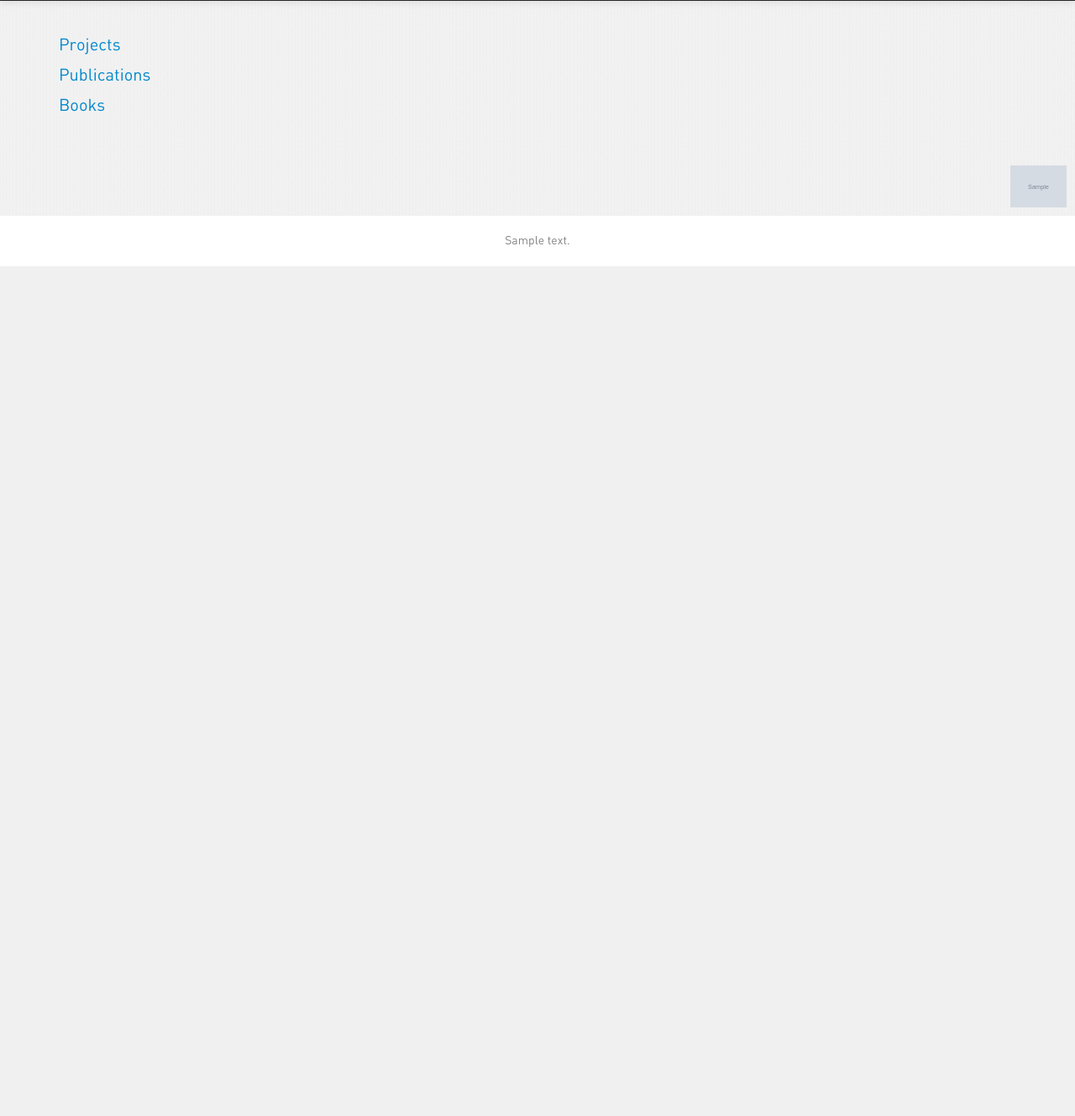
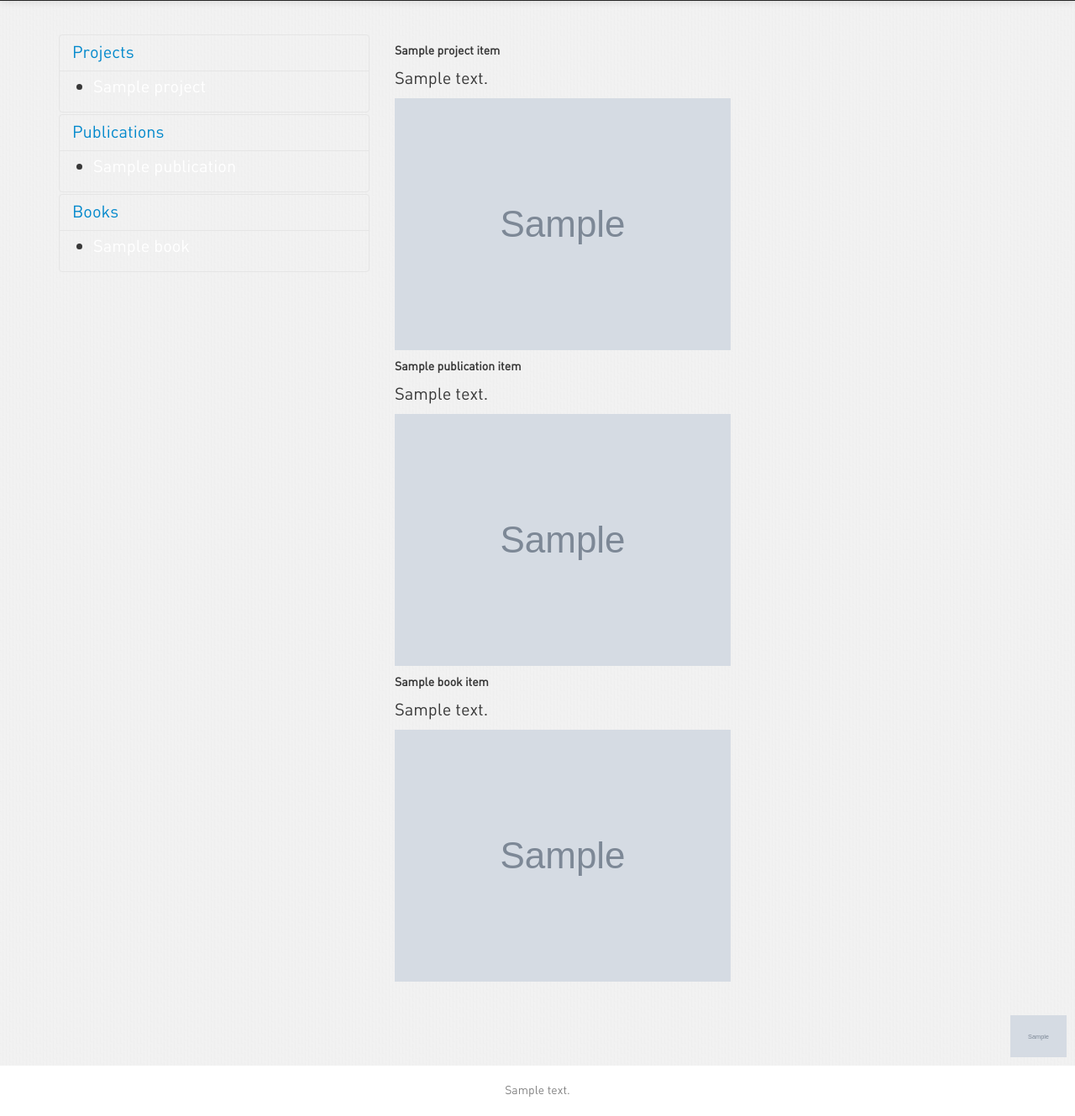
Before and after one commit to hagyma/xutt, a Django app: template templates/archive.html in a window 1280 px wide. Shown: the part 483-1812 px from the top of the page at 84% size. Before the commit the page ends 800 px from the top, so only its background shows below. Run offline with Django 3.2, Linux system fonts and the light colour scheme; the template is opened without the code that fills it: most values are stand-ins (such as "Sample title", 1, 10 or a date in 2020); grey boxes marked "Sample" are stand-in pictures; some libraries are stand-ins or nearby versions.

Commit message:
FIX archive template

```diff
--- a/templates/archive.html
+++ b/templates/archive.html
@@ -3,20 +3,91 @@
 {% block content %}
 
     {% block content_left %}
-    <div class="span6">
-    <p>
-    	<a href="{% url archives_projects %}">Projects</a>
-    </p>
-    <p>
-    	<a href="{% url archives_publications %}">Publications</a>
-	</p>
-	<p>
-    	<a href="{% url archives_books %}">Books</a>
-    </p>
 
+
+	<div class="span4">
+	<div class="accordion" id="accordion2">
+                <div class="accordion-group">
+                  <div class="accordion-heading">
+                    <a class="accordion-toggle" data-toggle="collapse" data-parent="#accordion2" href="#collapseOne">
+                      Projects
+                    </a>
+                  </div>
+                  <div id="collapseOne" class="accordion-body collapse {% if not project_item %} in {% endif %}">
+                    <div class="accordion-inner">
+                      <ul class="">
+						{% for project in projects %}
+						<li><a href="{% url archives %}?project={{ project.pk }}" {% if project_item %}{% if project_item.pk == project.pk %} class="active"{% endif %}{% endif %}>{{ project.title }}</a></li>
+						{% endfor %}
+						</ul>
+                    </div>
+                  </div>
+                </div>
+                <div class="accordion-group">
+                  <div class="accordion-heading">
+                    <a class="accordion-toggle" data-toggle="collapse" data-parent="#accordion2" href="#collapseTwo">
+                      Publications
+                    </a>
+                  </div>
+                  <div id="collapseTwo" class="accordion-body collapse {% if not publication_item %}in{% endif %}">
+                    <div class="accordion-inner">
+                      <ul class="">
+						{% for publication in publications %}
+							<li><a href="{% url archives %}?publication={{ publication.pk }}" {% if publication_item %}{% if publication_item.pk == publication.pk %} class="active"{% endif %}{% endif %}>{{ publication.title }}</a></li>
+						{% endfor %}
+						</ul>
+                    </div>
+                  </div>
+                </div>
+                <div class="accordion-group">
+                  <div class="accordion-heading">
+                    <a class="accordion-toggle" data-toggle="collapse" data-parent="#accordion2" href="#collapseThree">
+                      Books
+                    </a>
+                  </div>
+                  <div id="collapseThree" class="accordion-body collapse {% if not book_item %}in{% endif %}">
+                    <div class="accordion-inner">
+                      <ul class="">
+						{% for book in books %}
+							<li><a href="{% url archives %}?book={{ book.pk }}" {% if book_item %}{% if book_item.pk == book.pk %} class="active"{% endif %}{% endif %}>{{ book.title }}</a></li>
+						{% endfor %}
+						</ul>
+                    </div>
+                  </div>
+                </div>
+              </div>
+              </div>
+    {% endblock %}
+
+    {% block content_right %}
+    <div class="span7">
+    	{% if project_item %}
+    		<h5>{{ project_item.title }}</h5>
+    		<p>{{ project_item.description }}</p>
+
+    		{% if project_item.image %}
+    			<img src="{{ MEDIA_URL }}{{ project_item.image }}" />
+    		{% endif %}
+    	{% endif %}
+
+    	{% if publication_item %}
+    		<h5>{{ publication_item.title }}</h5>
+    		<p>{{ publication_item.description }}</p>
+
+    		{% if publication_item.image %}
+    			<img src="{{ MEDIA_URL }}{{ publication_item.image }}" />
+    		{% endif %}
+    	{% endif %}
+
+    	{% if book_item %}
+    		<h5>{{ book_item.title }}</h5>
+    		<p>{{ book_item.description }}</p>
+
+    		{% if book_item.image %}
+    			<img src="{{ MEDIA_URL }}{{ book_item.image }}" />
+    		{% endif %}
+    	{% endif %}
 	</div>
     {% endblock %}
 
-    {% block content_right %}{% endblock %}
-
 {% endblock %}
--- a/templates/base.html
+++ b/templates/base.html
@@ -163,6 +163,8 @@
         $('#search_label').live('click', function(){
             $('#search_input').toggle();
         });
+
+        $(".collapse").collapse();
     });
     </script>
 
```
